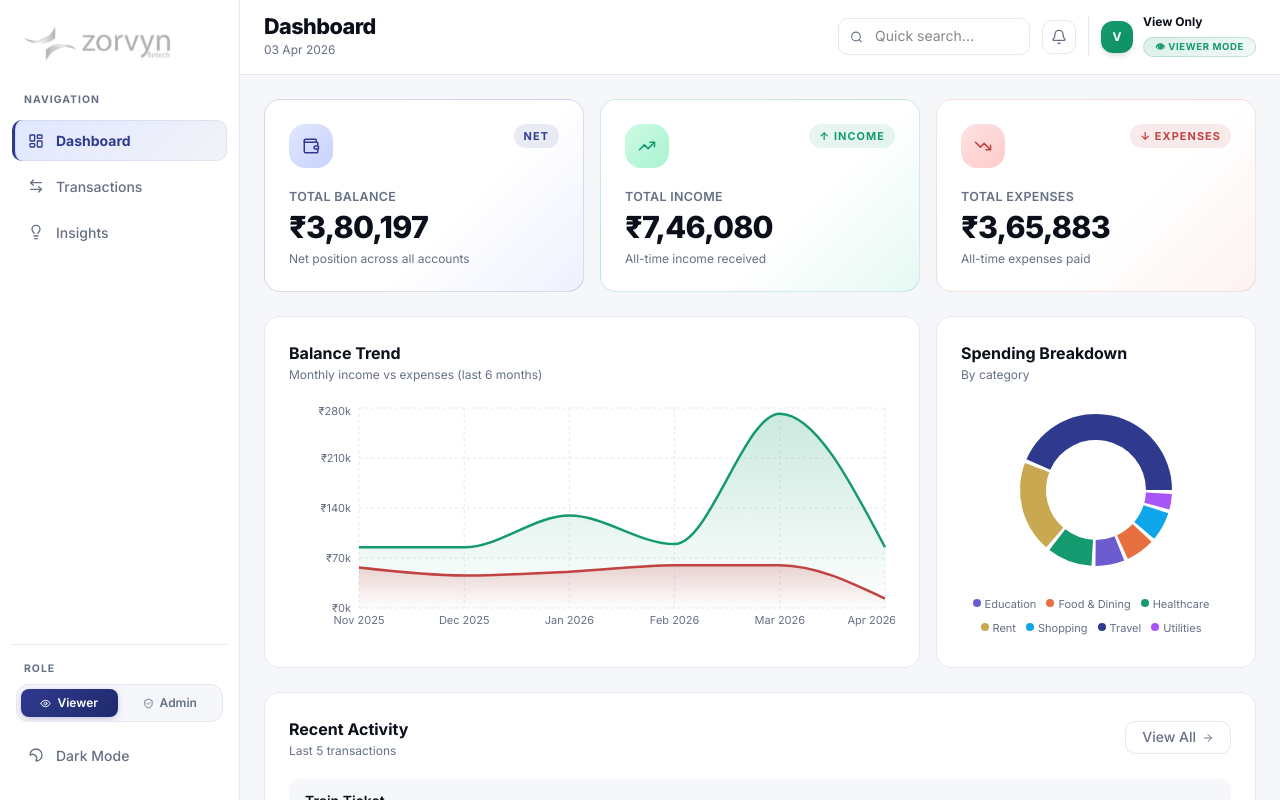
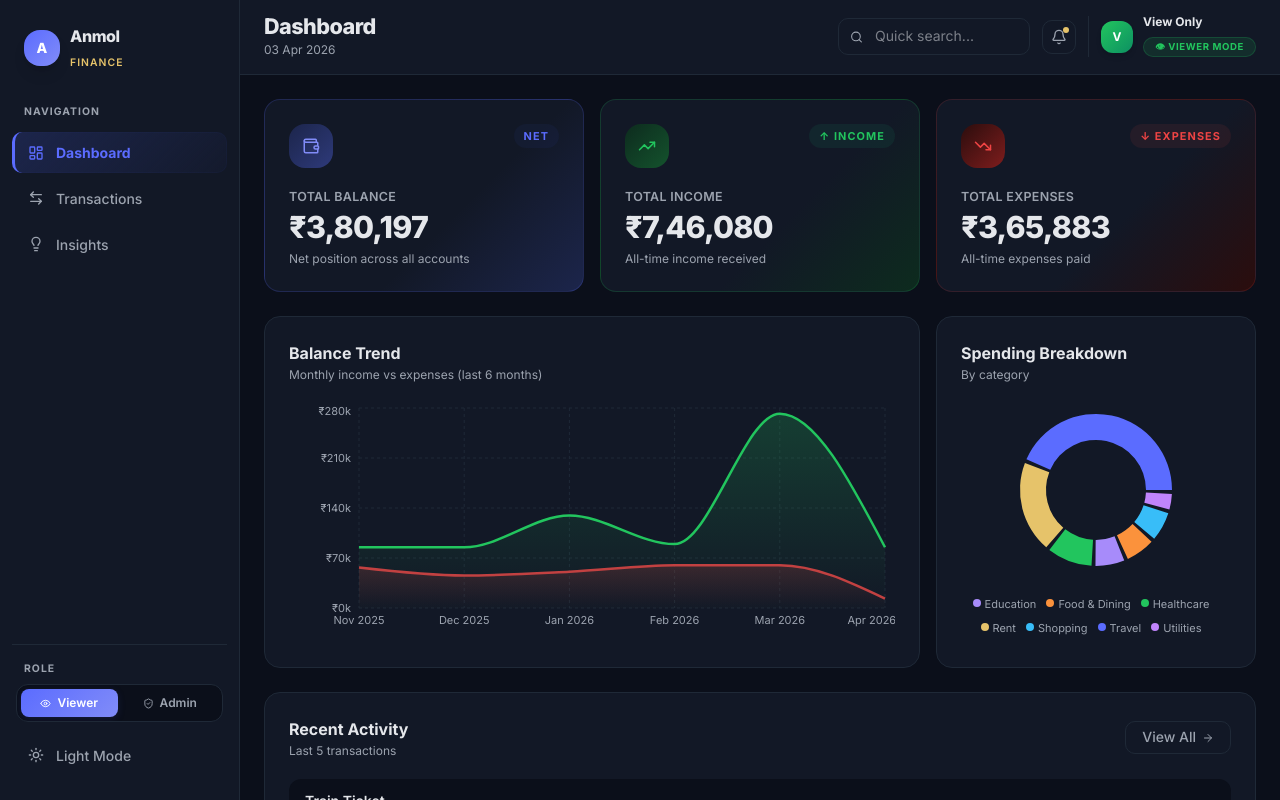
Before and after one commit to anmolyadav-dev/Finance-Dashboard-UI, a React (Vite) app: page / in a window 1280 px wide. Built offline with nearby package versions, Linux system fonts and the light colour scheme.

Commit message:
final result

```diff
--- a/index.html
+++ b/index.html
@@ -4,8 +4,8 @@
     <meta charset="UTF-8" />
     <link rel="icon" type="image/svg+xml" href="/favicon.svg" />
     <meta name="viewport" content="width=device-width, initial-scale=1.0" />
-    <title>Zorvyn Finance – Dashboard</title>
-    <meta name="description" content="Zorvyn Finance – A premium financial dashboard to track income, expenses, and insights." />
+    <title>Anmol Finance – Dashboard</title>
+    <meta name="description" content="Anmol Finance – A premium financial dashboard to track income, expenses, and insights." />
     <link rel="preconnect" href="https://fonts.googleapis.com" />
     <link rel="preconnect" href="https://fonts.gstatic.com" crossorigin />
     <link href="https://fonts.googleapis.com/css2?family=Inter:wght@400;500;600;700;800&display=swap" rel="stylesheet" />
--- a/src/components/Sidebar.tsx
+++ b/src/components/Sidebar.tsx
@@ -4,7 +4,6 @@ import {
   Sun, Moon, ShieldCheck, Eye,
 } from 'lucide-react';
 import { motion } from 'framer-motion';
-import logoLight from '../assets/zorvynfulllogolight.png';
 
 const navItems = [
   { id: 'dashboard',    label: 'Dashboard',    icon: <LayoutDashboard size={16} /> },
@@ -24,15 +23,21 @@ export function Sidebar() {
       }}
     >
       {/* Logo */}
-      <div className="px-3 mb-6 flex items-center">
-        <img
-          src={logoLight}
-          alt="Zorvyn Finance"
-          className="h-9 w-auto object-contain transition-all duration-300"
-          style={{
-             filter: theme === 'dark' ? 'brightness(0) invert(1) opacity(0.9)' : 'grayscale(1) contrast(1.2)'
-          }}
-        />
+      <div className="px-3 mb-6">
+        <div className="flex items-center gap-2.5">
+          <div
+            className="w-9 h-9 rounded-2xl flex items-center justify-center text-white text-sm font-extrabold shadow-lg"
+            style={{ background: 'linear-gradient(135deg, var(--color-primary), var(--color-primary-hover))' }}
+          >
+            A
+          </div>
+          <div>
+            <span className="font-extrabold text-base tracking-tight block" style={{ color: 'var(--color-text-primary)' }}>
+              Anmol
+            </span>
+            <span className="text-[0.65rem] font-semibold tracking-widest uppercase" style={{ color: 'var(--color-gold)' }}>Finance</span>
+          </div>
+        </div>
       </div>
 
       {/* Nav */}
--- a/src/store/useAppStore.ts
+++ b/src/store/useAppStore.ts
@@ -33,7 +33,7 @@ export const useAppStore = create<AppState>()(
     (set) => ({
       transactions: mockTransactions,
       role: 'viewer',
-      theme: 'light',
+      theme: 'dark',
       isMobileMenuOpen: false,
       activeView: 'dashboard',
       filters: {
@@ -76,7 +76,7 @@ export const useAppStore = create<AppState>()(
         set((s) => ({ filters: { ...s.filters, [key]: value } })),
     }),
     {
-      name: 'zorvyn-app',
+      name: 'anmol-finance-app',
       partialize: (s) => ({
         transactions: s.transactions,
         role: s.role,
--- a/src/utils/index.ts
+++ b/src/utils/index.ts
@@ -61,7 +61,7 @@ export function exportToCSV(transactions: Transaction[]) {
   const url = URL.createObjectURL(blob);
   const a = document.createElement('a');
   a.href = url;
-  a.download = 'zorvyn-transactions.csv';
+  a.download = 'anmol-transactions.csv';
   a.click();
   URL.revokeObjectURL(url);
 }
@@ -71,7 +71,7 @@ export function exportToJSON(transactions: Transaction[]) {
   const url = URL.createObjectURL(blob);
   const a = document.createElement('a');
   a.href = url;
-  a.download = 'zorvyn-transactions.json';
+  a.download = 'anmol-transactions.json';
   a.click();
   URL.revokeObjectURL(url);
 }
```
Also changed, not shown: src/assets/zorvynfulllogolight.png (deleted), 1 other file (tests, documents, lock files or other folders).
